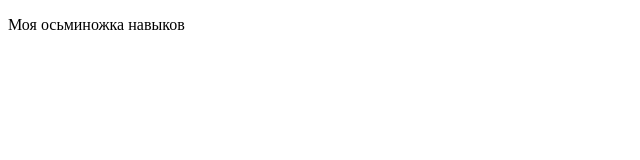
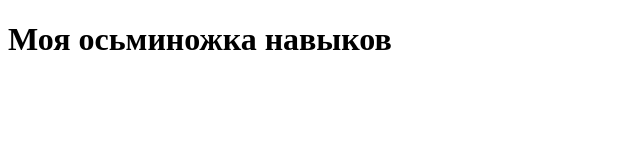
Before and after one commit to Vald182/Vald182.github.io, a plain HTML site: page index.html in a window 1280 px wide. Shown: the whole page, without its empty margins (0-640 px from the left). Drawn offline with Linux system fonts and the light colour scheme.

Commit message:
Update index.html

```diff
--- a/index.html
+++ b/index.html
@@ -11,7 +11,7 @@
 
 <body>
 <div class=”block”>
-<p>Моя осьминожка навыков</p>
+<h1>Моя осьминожка навыков</h1>
 </div>
 
 
```
